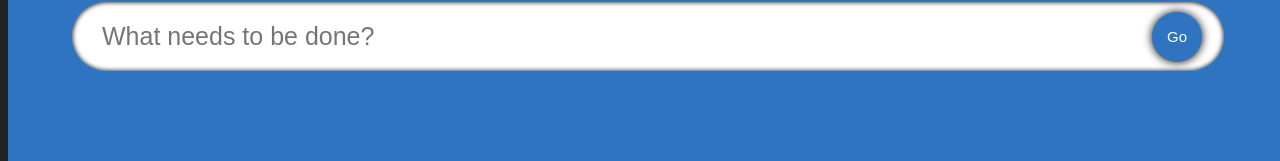
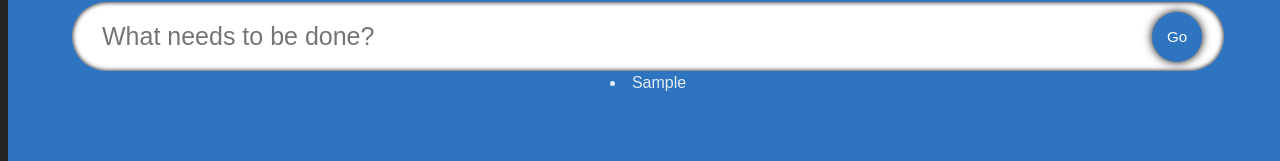
Before and after one commit to Bilostenko/todo-list-react-typescript, a React (Vite) app: page / in a window 1280 px wide. Both pictures are taken after typing "Sample" into the empty fields and a click on the button "Go". Shown: the part 126-287 px from the top of the page. Built offline with nearby package versions, Linux system fonts and the light colour scheme; a web font is replaced by a local one.

Commit message:
add TodoList component and Redux

```diff
--- a/package.json
+++ b/package.json
@@ -13,8 +13,10 @@
     "@dnd-kit/accessibility": "^3.1.1",
     "@dnd-kit/core": "^6.3.1",
     "@dnd-kit/sortable": "^10.0.0",
+    "@reduxjs/toolkit": "^2.6.0",
     "react": "^19.0.0",
     "react-dom": "^19.0.0",
+    "react-redux": "^9.2.0",
     "sass": "^1.85.1"
   },
   "devDependencies": {
--- a/src/App.tsx
+++ b/src/App.tsx
@@ -2,6 +2,7 @@ import "./App.sass";
 import InputField from "./components/input_field/InputField";
 import { useState } from "react";
 import { Todo } from "./model";
+import TodoList from "./components/todo_list/TodoList";
 const App: React.FC = () => {
 
   const [todo, setTodo] = useState<string>("");
@@ -22,6 +23,10 @@ console.log(todos);
     <div className="App">
       <span className="heading">Taskify</span>
       <InputField todo={todo} setTodo={setTodo} handleAdd={handleAdd}/>
+      {/* {todos.map((t) => (
+        <li>{t.todo}</li>
+      ))} */}
+      < TodoList todos={todos} setTodos={setTodos}/>
     </div>
   );
 };
--- a/src/components/input_field/InputField.sass
+++ b/src/components/input_field/InputField.sass
@@ -14,7 +14,7 @@
     box-shadow: inset 0 0 5px black
 
     &:focus
-        box-shadow: 0 0 10px 1000px rgba(0,0 ,0 ,0 )
+        box-shadow: none
         outline: none
 
 .input_submit
@@ -31,6 +31,7 @@
     color: white
     transition: background-color 0.2s, transform 0.2s, box-shadow 0.2s
     box-shadow: 0 0 10px black
+    z-index: 1
 
     &:hover
         background-color: #388ae2
--- a/src/components/input_field/InputField.tsx
+++ b/src/components/input_field/InputField.tsx
@@ -1,15 +1,29 @@
 import "./InputField.sass";
+import { useRef } from "react";
 
 interface InputFieldProps {
   todo: string;
   setTodo: React.Dispatch<React.SetStateAction<string>>;
-  handleAdd: (e:React.FormEvent) => void
+  handleAdd: (e: React.FormEvent) => void;
 }
 
-export default function InputField({ todo, setTodo, handleAdd }: InputFieldProps) {
+export default function InputField({
+  todo,
+  setTodo,
+  handleAdd,
+}: InputFieldProps) {
+  const inputRef = useRef<HTMLInputElement>(null);
+
   return (
-    <form className="input" onSubmit={handleAdd}>
+    <form
+      className="input"
+      onSubmit={(e) => {
+        handleAdd(e);
+        inputRef.current?.blur();
+      }}
+    >
       <input
+        ref={inputRef}
         type="input"
         value={todo}
         onChange={(e) => {
--- /dev/null
+++ b/src/components/todo_list/TodoList.tsx
@@ -0,0 +1,16 @@
+import "./todoList.sass";
+import { Todo } from "../../model";
+interface TodoListProps {
+  todos: Todo[];
+  setTodos: React.Dispatch<React.SetStateAction<Todo[]>>;
+}
+
+export default function TodoList({ todos /*setTodos*/ }: TodoListProps) {
+  return (
+    <div className="todos">
+      {todos.map((todo) => {
+        return <li key={todo.id}>{todo.todo}</li>;
+      })}
+    </div>
+  );
+}
--- /dev/null
+++ b/src/components/todo_list/todoList.sass
@@ -0,0 +1,5 @@
+.todos
+    display: flex
+    justify-content: space-evenly
+    width: 90%
+    flex-wrap: wrap
```
Also changed, not shown: 1 other file (tests, documents, lock files or other folders).
